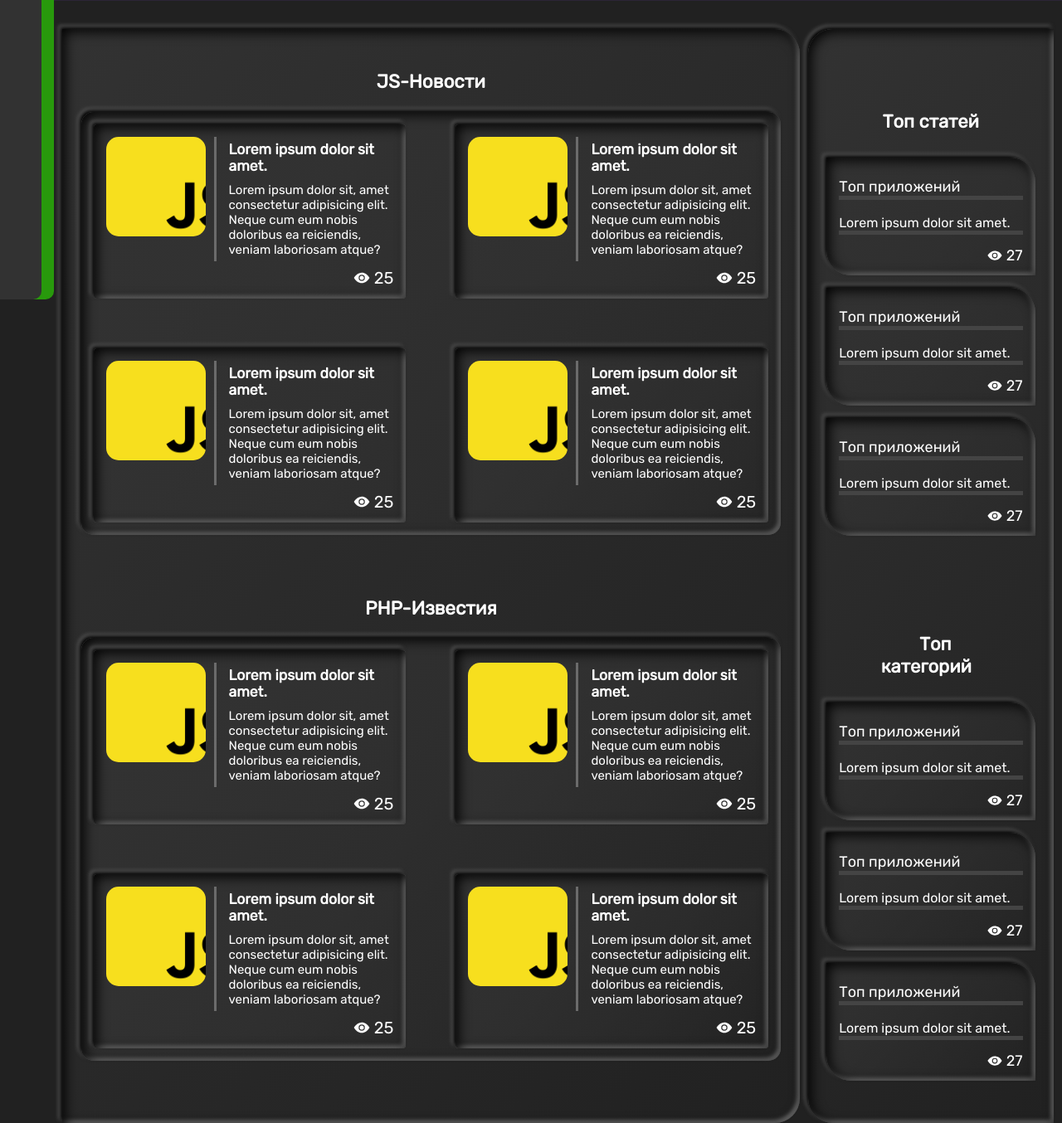
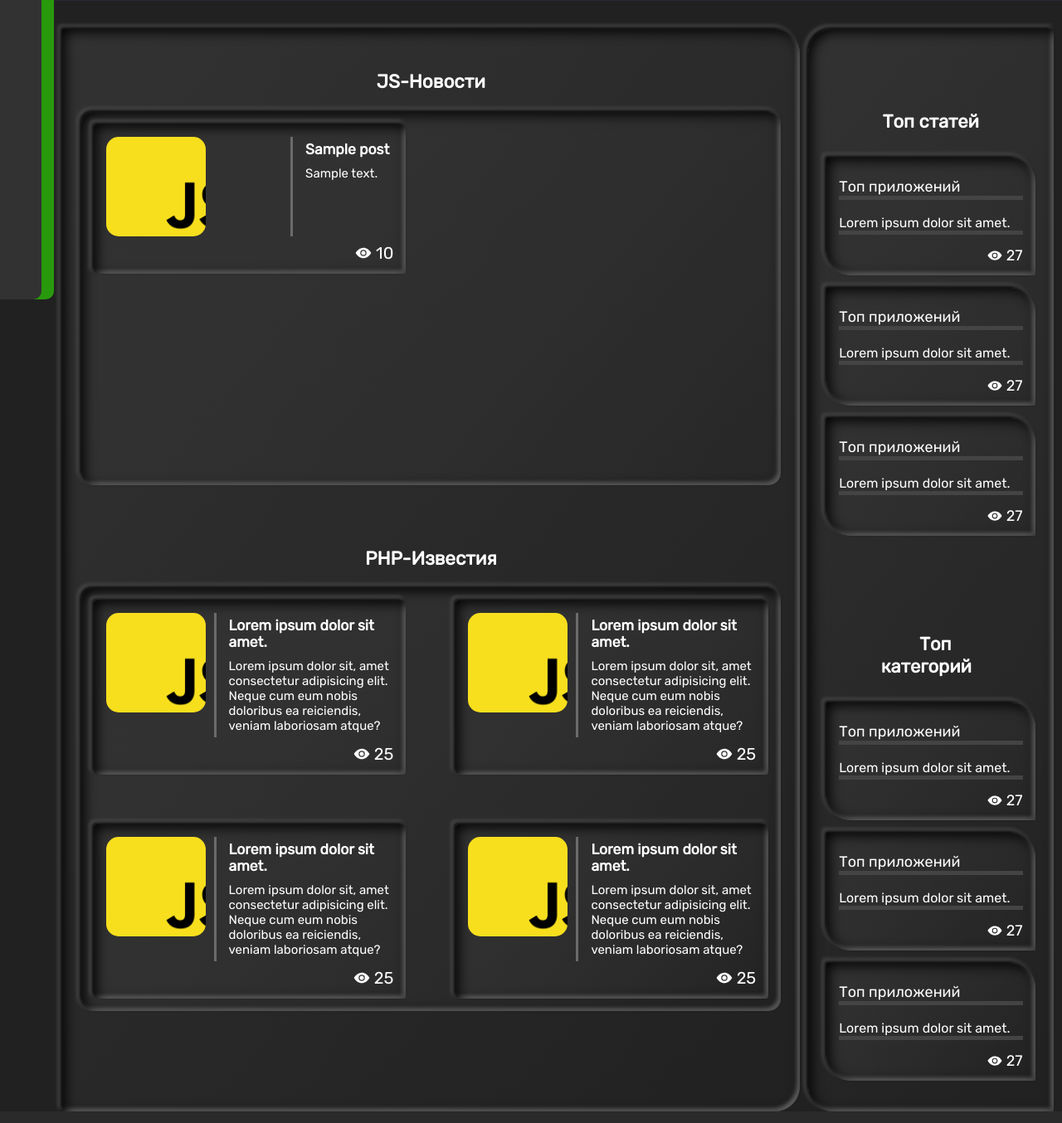
Before and after one commit to MrDrunu2/blog_private, a PHP site: page / in a window 1280 px wide. Shown: the part 439-1793 px from the top of the page at 83% size. Run offline with PHP 8.4, Linux system fonts and the light colour scheme; tables that the repository leaves empty or names only in its code hold one stand-in row (values such as "Sample post").

Commit message:
add web server, db, echo in news tab two links

```diff
--- a/includes/config.php
+++ b/includes/config.php
@@ -3,12 +3,13 @@
     $config = array(
         "nameSite" => "Блог минималиста!",
         "bd" => array(
-            "user" => "",
-            "host" => "",
-            "pass" => "",
-            "dbname" => ""
+            "user" => "MrDrunu2",
+            "host" => "localhost",
+            "pass" => "223344",
+            "dbname" => "blog"
         ),
 
-    )
+    );
 
+    include "db.php";
 ?>
--- /dev/null
+++ b/includes/db.php
@@ -0,0 +1,10 @@
+<?
+    include_once "config.php";
+
+    $connect = mysqli_connect(
+        $config["bd"]["host"],
+        $config["bd"]["user"],
+        $config["bd"]["pass"],
+        $config["bd"]["dbname"]
+    );
+?>
--- a/index.php
+++ b/index.php
@@ -31,41 +31,28 @@
     <div class="container">
         <div class="container-content">
             <div class="container-content-news">
+
+                <?
+                    $post = mysqli_query($connect, "SELECT * FROM `post`")
+                ?>
+
                 <h2>JS-Новости</h2>
                 <div class="container-content-news-card">
                     <!-- Карточки с новостями -->
-                    <div class="container-content-news-card-grid">
-                        <img src="../data/img/js.png" alt="JS.images">
-                        <div>
-                            <h3><a href="#">Lorem ipsum dolor sit amet.</a></h3>
-                            <p>Lorem ipsum dolor sit, amet consectetur adipisicing elit. Neque cum eum nobis doloribus ea reiciendis, veniam laboriosam atque?</p>
+                    <?
+                        while( $posts = mysqli_fetch_assoc($post)){
+                    ?>
+                        <div class="container-content-news-card-grid">
+                            <img src="../data/img/js.png" alt="JS.images">
+                            <div>
+                                <h3><? echo $posts['title'] ?></a></h3>
+                                <p><? echo $posts['text'] ?></p>
+                            </div>
+                            <span><ion-icon name="eye-sharp"></ion-icon><p><? echo $posts['views'] ?></p></span>
                         </div>
-                        <span><ion-icon name="eye-sharp"></ion-icon><p>25</p></span>
-                    </div>
-                    <div class="container-content-news-card-grid">
-                        <img src="../data/img/js.png" alt="JS.images">
-                        <div>
-                            <h3><a href="#">Lorem ipsum dolor sit amet.</a></h3>
-                            <p>Lorem ipsum dolor sit, amet consectetur adipisicing elit. Neque cum eum nobis doloribus ea reiciendis, veniam laboriosam atque?</p>
-                        </div>
-                        <span><ion-icon name="eye-sharp"></ion-icon><p>25</p></span>
-                    </div>
-                    <div class="container-content-news-card-grid">
-                        <img src="../data/img/js.png" alt="JS.images">
-                        <div>
-                            <h3><a href="#">Lorem ipsum dolor sit amet.</a></h3>
-                            <p>Lorem ipsum dolor sit, amet consectetur adipisicing elit. Neque cum eum nobis doloribus ea reiciendis, veniam laboriosam atque?</p>
-                        </div>
-                        <span><ion-icon name="eye-sharp"></ion-icon><p>25</p></span>
-                    </div>
-                    <div class="container-content-news-card-grid">
-                        <img src="../data/img/js.png" alt="JS.images">
-                        <div>
-                            <h3><a href="#">Lorem ipsum dolor sit amet.</a></h3>
-                            <p>Lorem ipsum dolor sit, amet consectetur adipisicing elit. Neque cum eum nobis doloribus ea reiciendis, veniam laboriosam atque?</p>
-                        </div>
-                        <span><ion-icon name="eye-sharp"></ion-icon><p>25</p></span>
-                    </div>
+                    <?
+                        }
+                    ?>
                     <!-- -------------------- -->
                 </div>
                 <h2>PHP-Известия</h2>
```
